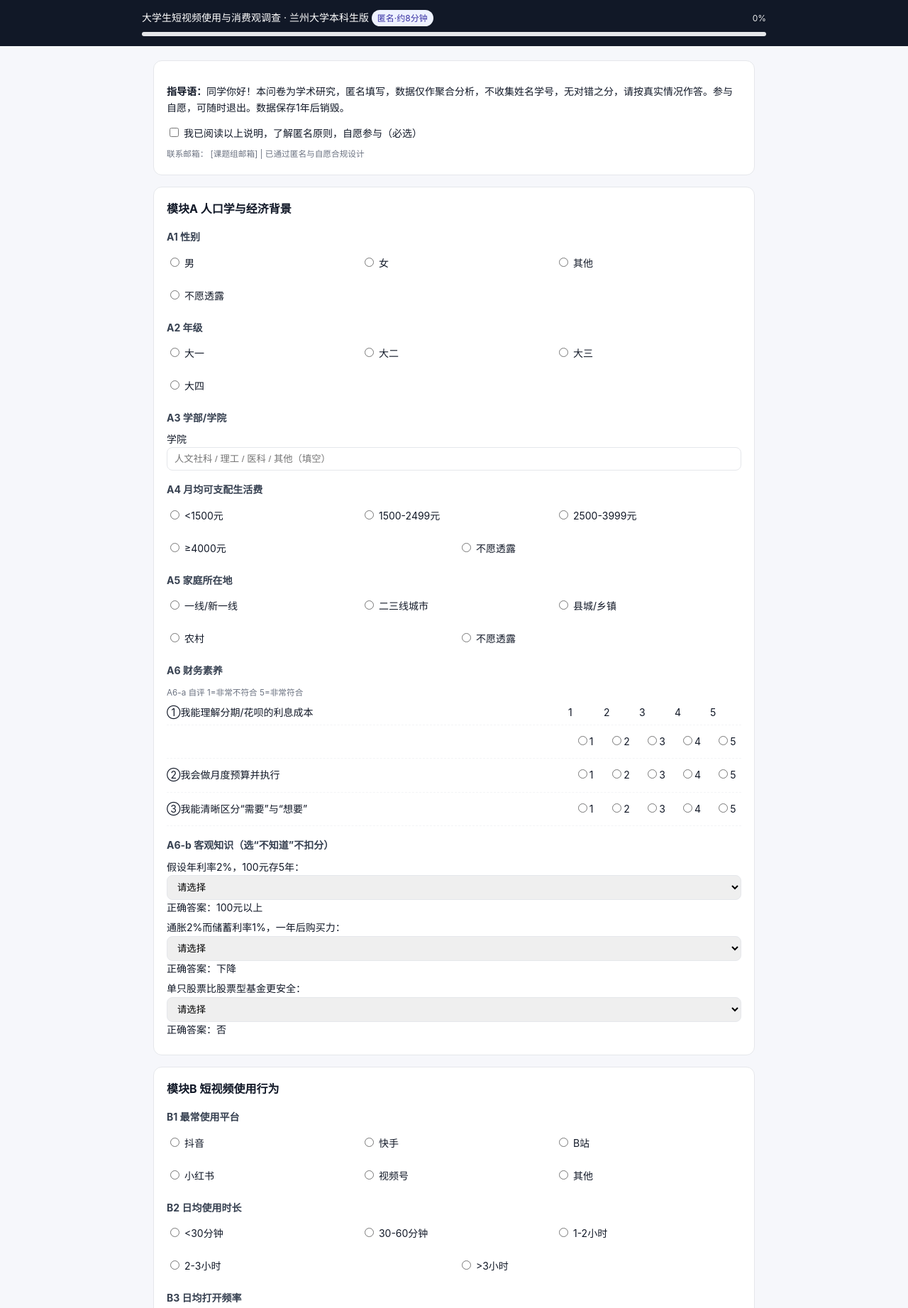
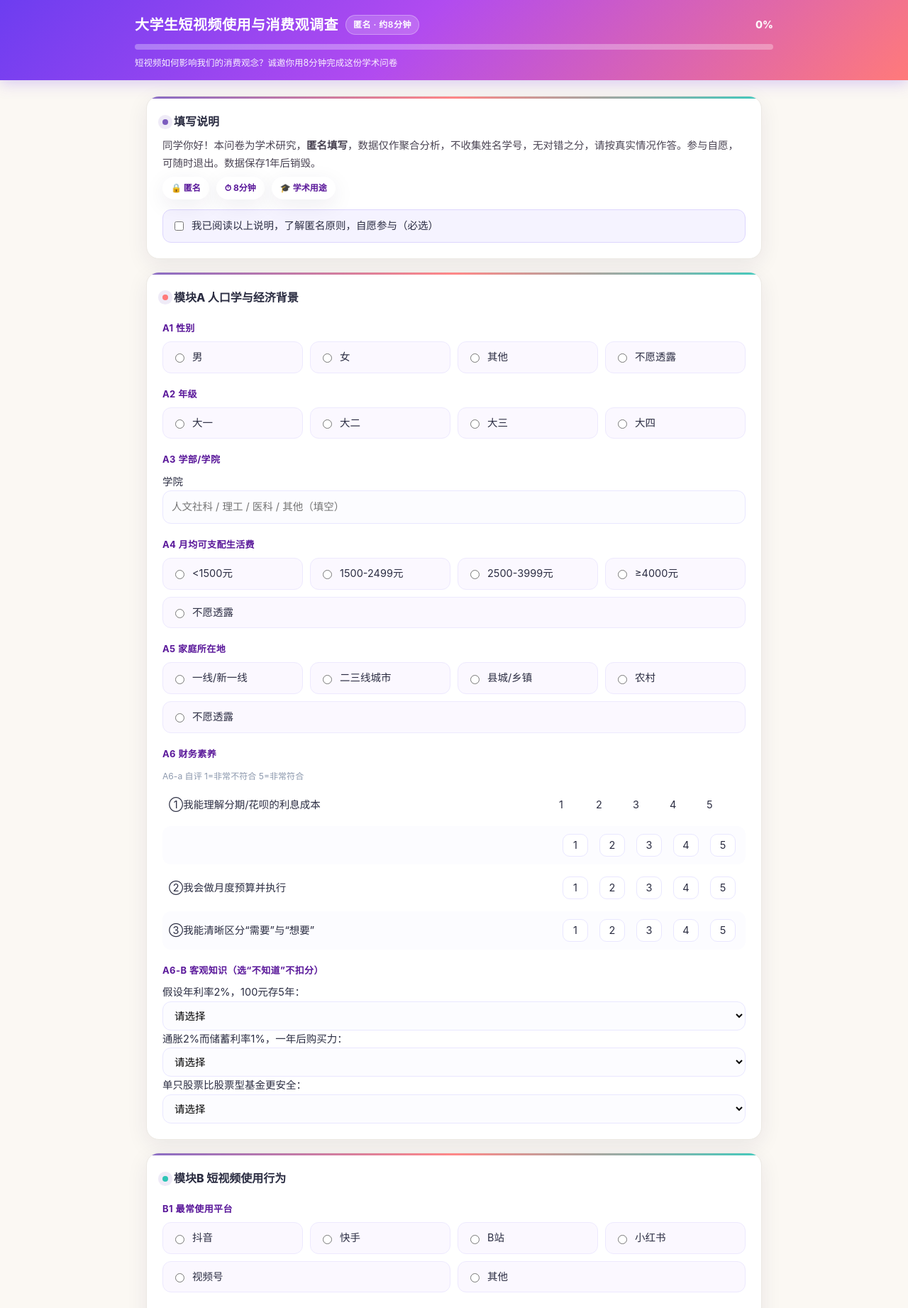
Before and after one commit to nftuoa/lzu-shortvideo-survey, a website: page public/index.html in a window 1280 px wide. Shown: the top 1843 px of the page at 71% size. Drawn offline with Linux system fonts and the light colour scheme.

Commit message:
style: exquisite theme v2 - remove LZU title, hide A6 answers, remove contact email, gradient/muted aesthetic

```diff
--- a/public/index.html
+++ b/public/index.html
@@ -3,50 +3,80 @@
 <head>
 <meta charset="utf-8"/>
 <meta name="viewport" content="width=device-width,initial-scale=1"/>
-<title>大学生短视频使用与消费观调查（兰州大学本科生版）</title>
+<title>大学生短视频使用与消费观调查</title>
+<link rel="preconnect" href="https://fonts.googleapis.com">
 <style>
-:root{--bg:#f6f7fb;--card:#fff;--pri:#2563eb;--bd:#e5e7eb}
-*{box-sizing:border-box} body{margin:0;background:var(--bg);font:14px/1.6 -apple-system,BlinkMacSystemFont,"PingFang SC","Microsoft YaHei",sans-serif;color:#111827}
-.header{position:sticky;top:0;background:#111827;color:#fff;padding:14px 16px;z-index:10}
-.container{max-width:880px;margin:20px auto;padding:0 16px}
-.card{background:var(--card);border:1px solid var(--bd);border-radius:12px;padding:18px 18px;margin:16px 0}
-h2{font-size:16px;margin:0 0 8px} h3{font-size:14px;margin:16px 0 8px;color:#374151}
-label{display:block;margin:6px 0} .row{display:flex;gap:12px;flex-wrap:wrap} .row>label{flex:1 1 200px}
-input[type=text],select,textarea{width:100%;padding:8px 10px;border:1px solid var(--bd);border-radius:8px}
-.likert{display:grid;grid-template-columns:1fr repeat(5,44px);align-items:center;gap:6px;padding:6px 0;border-bottom:1px dashed #f3f4f6}
-.likert .q{grid-column:1} .likert label{justify-self:center}
-.progress{height:6px;background:#e5e7eb;border-radius:99px;overflow:hidden} .bar{height:100%;width:0;background:var(--pri);transition:.3s}
-.btn{background:var(--pri);color:#fff;border:0;padding:10px 18px;border-radius:10px;cursor:pointer;font-weight:600}
-.btn:disabled{opacity:.5}
-small{color:#6b7280}
-.badge{display:inline-block;background:#eef2ff;color:#3730a3;padding:2px 8px;border-radius:99px;font-size:12px}
+:root{--bg:#fbf8f3;--card:#ffffff;--pri:#7c5cbf;--pri2:#ff7a7a;--pri3:#2ec4b6;--text:#2b2d42;--muted:#8d99ae;--bd:#ece9e3;--shadow:0 8px 30px rgba(44,26,73,.08)}
+*{box-sizing:border-box}
+body{margin:0;background:var(--bg);color:var(--text);font:14.5px/1.7 "PingFang SC","Microsoft YaHei",Inter,system-ui,-apple-system,sans-serif}
+a{color:var(--pri)}
+.header{position:sticky;top:0;z-index:10;background:linear-gradient(135deg,#6d3df0 0%,#b14bf0 45%,#ff7a7a 100%);color:#fff;padding:18px 16px 14px;box-shadow:0 4px 20px rgba(109,61,240,.25)}
+.header-inner{max-width:900px;margin:0 auto;display:flex;justify-content:space-between;align-items:center;gap:12px;flex-wrap:wrap}
+.header h1{margin:0;font-size:20px;letter-spacing:.5px;font-weight:800;display:flex;align-items:center;gap:10px}
+.header h1 span{font-size:12px;font-weight:600;background:rgba(255,255,255,.18);border:1px solid rgba(255,255,255,.3);padding:3px 10px;border-radius:999px;backdrop-filter:blur(6px)}
+.header p{margin:4px 0 0;font-size:12.5px;opacity:.9;max-width:900px;margin-left:auto;margin-right:auto}
+.progress{height:8px;background:rgba(255,255,255,.3);border-radius:999px;overflow:hidden;max-width:900px;margin:10px auto 0}
+.bar{height:100%;width:0;background:#fff;transition:width .35s ease;box-shadow:0 0 10px rgba(255,255,255,.6)}
+.container{max-width:900px;margin:22px auto;padding:0 16px 40px}
+.card{background:var(--card);border:1px solid var(--bd);border-radius:18px;padding:22px 22px;margin:18px 0;box-shadow:var(--shadow);position:relative;overflow:hidden}
+.card::before{content:"";position:absolute;top:0;left:0;right:0;height:3px;background:linear-gradient(90deg,var(--pri),var(--pri2),var(--pri3));opacity:.9}
+.card h2{margin:0 0 6px;font-size:16px;font-weight:800;display:flex;align-items:center;gap:8px}
+.card h2 i{width:8px;height:8px;border-radius:50%;background:var(--pri);display:inline-block;box-shadow:0 0 0 6px rgba(124,92,191,.12)}
+.card h3{margin:18px 0 8px;font-size:13px;letter-spacing:.4px;color:#5a189a;text-transform:uppercase;font-weight:700}
+.row{display:flex;gap:10px;flex-wrap:wrap}
+.row>label{flex:1 1 160px;background:#fbf8ff;border:1px solid #ede9fe;border-radius:12px;padding:9px 12px;cursor:pointer;transition:.15s;display:flex;align-items:center;gap:8px}
+.row>label:hover{border-color:#c4b5fd;background:#f5f3ff;transform:translateY(-1px)}
+.row>label:has(input:checked){background:linear-gradient(135deg,#ede9fe,#fff0f6);border-color:var(--pri);box-shadow:0 4px 12px rgba(124,92,191,.15)}
+input[type=radio],input[type=checkbox]{accent-color:var(--pri)}
+input[type=text],select,textarea{width:100%;padding:10px 12px;border:1.5px solid #e9e7ff;border-radius:12px;background:#fcfcff;transition:.15s;font:inherit}
+input[type=text]:focus,select:focus,textarea:focus{outline:none;border-color:var(--pri);background:#fff;box-shadow:0 0 0 4px rgba(124,92,191,.12)}
+.likert{display:grid;grid-template-columns:1fr repeat(5,46px);align-items:center;gap:6px;padding:10px 8px;border-radius:12px;margin:6px 0;background:#fcfcff;border:1px solid transparent}
+.likert:nth-child(even){background:#fff}
+.likert:hover{border-color:#e9e7ff}
+.likert .q{font-weight:500}
+.likert label{justify-self:center;background:#fff;border:1px solid #e9e7ff;border-radius:10px;width:36px;height:32px;display:flex;align-items:center;justify-content:center;cursor:pointer}
+.likert label:has(input:checked){background:var(--pri);color:#fff;border-color:var(--pri)}
+.likert input{position:absolute;opacity:0;pointer-events:none}
+.badge{display:inline-flex;align-items:center;gap:6px;background:rgba(255,255,255,.9);color:#5a189a;padding:4px 10px;border-radius:999px;font-size:12px;font-weight:700}
+.btn{appearance:none;background:linear-gradient(135deg,var(--pri),#ff7a7a);color:#fff;border:0;padding:12px 22px;border-radius:999px;cursor:pointer;font-weight:800;letter-spacing:.3px;box-shadow:0 8px 18px rgba(124,92,191,.25);transition:.15s}
+.btn:hover{transform:translateY(-1px);box-shadow:0 10px 22px rgba(124,92,191,.32)}
+.btn:disabled{opacity:.5;transform:none}
+small{color:var(--muted)}
+.hero{display:flex;gap:10px;align-items:center;flex-wrap:wrap;margin-top:6px}
+.hero .pill{background:#fff;color:#5a189a;border-radius:999px;padding:6px 12px;font-size:12px;font-weight:700;box-shadow:var(--shadow)}
+.divider{height:1px;background:linear-gradient(90deg,transparent,#ece9e3,transparent);margin:14px 0}
+@media (max-width:640px){.likert{grid-template-columns:1fr repeat(5,38px)}}
 </style>
 </head>
 <body>
 <div class="header">
-  <div style="max-width:880px;margin:0 auto;display:flex;justify-content:space-between;align-items:center;gap:12px">
-    <div>大学生短视频使用与消费观调查 · 兰州大学本科生版 <span class="badge">匿名·约8分钟</span></div>
-    <div id="progText" style="font-size:12px;opacity:.9">0%</div>
+  <div class="header-inner">
+    <h1>大学生短视频使用与消费观调查 <span>匿名 · 约8分钟</span></h1>
+    <div id="progText" style="font-weight:800;opacity:.95">0%</div>
   </div>
-  <div class="progress" style="max-width:880px;margin:8px auto 0"><div id="bar" class="bar"></div></div>
+  <div class="progress"><div id="bar" class="bar"></div></div>
+  <p style="max-width:900px;margin:8px auto 0;opacity:.92">短视频如何影响我们的消费观念？诚邀你用8分钟完成这份学术问卷</p>
 </div>
 
 <div class="container">
 <form id="form">
   <div class="card">
-    <p><b>指导语：</b>同学你好！本问卷为学术研究，匿名填写，数据仅作聚合分析，不收集姓名学号，无对错之分，请按真实情况作答。参与自愿，可随时退出。数据保存1年后销毁。</p>
-    <label><input type="checkbox" id="consent" required> 我已阅读以上说明，了解匿名原则，自愿参与（必选）</label>
-    <small>联系邮箱： [课题组邮箱] | 已通过匿名与自愿合规设计</small>
+    <h2><i></i> 填写说明</h2>
+    <p style="margin:8px 0 0;color:#4a4453">同学你好！本问卷为学术研究，<b>匿名填写</b>，数据仅作聚合分析，不收集姓名学号，无对错之分，请按真实情况作答。参与自愿，可随时退出。数据保存1年后销毁。</p>
+    <div class="hero">
+      <span class="pill">🔒 匿名</span><span class="pill">⏱ 8分钟</span><span class="pill">🎓 学术用途</span>
+    </div>
+    <label style="margin-top:14px;display:flex;align-items:center;gap:8px;background:#f5f3ff;border:1px solid #ddd6fe;padding:10px 12px;border-radius:12px"><input type="checkbox" id="consent" required> 我已阅读以上说明，了解匿名原则，自愿参与（必选）</label>
   </div>
 
   <div class="card">
-    <h2>模块A 人口学与经济背景</h2>
+    <h2><i style="background:var(--pri2)"></i> 模块A 人口学与经济背景</h2>
     <h3>A1 性别</h3>
     <div class="row"><label><input type="radio" name="a1_gender" value="男" required> 男</label><label><input type="radio" name="a1_gender" value="女"> 女</label><label><input type="radio" name="a1_gender" value="其他"> 其他</label><label><input type="radio" name="a1_gender" value="不愿透露"> 不愿透露</label></div>
     <h3>A2 年级</h3>
     <div class="row"><label><input type="radio" name="a2_grade" value="大一" required> 大一</label><label><input type="radio" name="a2_grade" value="大二"> 大二</label><label><input type="radio" name="a2_grade" value="大三"> 大三</label><label><input type="radio" name="a2_grade" value="大四"> 大四</label></div>
     <h3>A3 学部/学院</h3>
-    <label>学院 <input type="text" name="a3_college" placeholder="人文社科 / 理工 / 医科 / 其他（填空）" required></label>
+    <label style="background:transparent;border:0;padding:0">学院 <input type="text" name="a3_college" placeholder="人文社科 / 理工 / 医科 / 其他（填空）" required></label>
     <h3>A4 月均可支配生活费</h3>
     <div class="row"><label><input type="radio" name="a4_expense" value="<1500元" required> &lt;1500元</label><label><input type="radio" name="a4_expense" value="1500-2499元"> 1500-2499元</label><label><input type="radio" name="a4_expense" value="2500-3999元"> 2500-3999元</label><label><input type="radio" name="a4_expense" value="≥4000元"> ≥4000元</label><label><input type="radio" name="a4_expense" value="不愿透露"> 不愿透露</label></div>
     <h3>A5 家庭所在地</h3>
@@ -58,13 +88,13 @@ small{color:#6b7280}
     <div class="likert"><div>②我会做月度预算并执行</div><label><input type="radio" name="a6a2" value="1" required>1</label><label><input type="radio" name="a6a2" value="2">2</label><label><input type="radio" name="a6a2" value="3">3</label><label><input type="radio" name="a6a2" value="4">4</label><label><input type="radio" name="a6a2" value="5">5</label></div>
     <div class="likert"><div>③我能清晰区分“需要”与“想要”</div><label><input type="radio" name="a6a3" value="1" required>1</label><label><input type="radio" name="a6a3" value="2">2</label><label><input type="radio" name="a6a3" value="3">3</label><label><input type="radio" name="a6a3" value="4">4</label><label><input type="radio" name="a6a3" value="5">5</label></div>
     <h3>A6-b 客观知识（选“不知道”不扣分）</h3>
-    <label>假设年利率2%，100元存5年：<select name="a6b1" required><option value="">请选择</option><option>100元以上</option><option>恰好102元</option><option>低于102元</option><option>不知道</option></select> 正确答案：100元以上</label>
-    <label>通胀2%而储蓄利率1%，一年后购买力：<select name="a6b2" required><option value="">请选择</option><option>上升</option><option>不变</option><option>下降</option><option>不知道</option></select> 正确答案：下降</label>
-    <label>单只股票比股票型基金更安全：<select name="a6b3" required><option value="">请选择</option><option>是</option><option>否</option><option>不知道</option></select> 正确答案：否</label>
+    <label>假设年利率2%，100元存5年：<select name="a6b1" required><option value="">请选择</option><option>100元以上</option><option>恰好102元</option><option>低于102元</option><option>不知道</option></select></label>
+    <label>通胀2%而储蓄利率1%，一年后购买力：<select name="a6b2" required><option value="">请选择</option><option>上升</option><option>不变</option><option>下降</option><option>不知道</option></select></label>
+    <label>单只股票比股票型基金更安全：<select name="a6b3" required><option value="">请选择</option><option>是</option><option>否</option><option>不知道</option></select></label>
   </div>
 
   <div class="card">
-    <h2>模块B 短视频使用行为</h2>
+    <h2><i style="background:var(--pri3)"></i> 模块B 短视频使用行为</h2>
     <h3>B1 最常使用平台</h3>
     <div class="row"><label><input type="radio" name="b1_platform" value="抖音" required> 抖音</label><label><input type="radio" name="b1_platform" value="快手"> 快手</label><label><input type="radio" name="b1_platform" value="B站"> B站</label><label><input type="radio" name="b1_platform" value="小红书"> 小红书</label><label><input type="radio" name="b1_platform" value="视频号"> 视频号</label><label><input type="radio" name="b1_platform" value="其他"> 其他</label></div>
     <h3>B2 日均使用时长</h3>
@@ -84,8 +114,8 @@ small{color:#6b7280}
   </div>
 
   <div class="card">
-    <h2>模块C 心理机制</h2>
-    <small>1=非常不同意 5=非常同意，题组内已随机思想，诚实作答</small>
+    <h2><i></i> 模块C 心理机制</h2>
+    <small>1=非常不同意 5=非常同意</small>
     <div id="c1"></div>
     <div id="c2"></div>
     <div id="c3"></div>
@@ -97,14 +127,14 @@ small{color:#6b7280}
   </div>
 
   <div class="card">
-    <h2>模块D 冲动性消费</h2>
+    <h2><i style="background:#ffb703"></i> 模块D 冲动性消费</h2>
     <div id="d1"></div>
     <div class="likert"><div>买完后我常后悔当时太冲动（效标题，不计入维度）</div><label><input type="radio" name="d1_regret" value="1" required>1</label><label><input type="radio" name="d1_regret" value="2">2</label><label><input type="radio" name="d1_regret" value="3">3</label><label><input type="radio" name="d1_regret" value="4">4</label><label><input type="radio" name="d1_regret" value="5">5</label></div>
     <div id="d2"></div>
   </div>
 
   <div class="card">
-    <h2>模块E 自我控制与引导需求</h2>
+    <h2><i style="background:var(--pri)"></i> 模块E 自我控制与引导需求</h2>
     <div id="e1"></div>
     <h3>E2 你希望获得哪类引导？（多选，选“不需要”则互斥）</h3>
     <div class="row">
@@ -115,9 +145,9 @@ small{color:#6b7280}
   </div>
 
   <div class="card" style="text-align:center">
-    <button class="btn" type="submit" id="submitBtn">提交问卷</button>
-    <p id="msg" style="margin-top:10px"></p>
-    <small>提交即代表同意匿名数据用于学术研究 | 时长已记录用于质控（180-900秒有效）</small>
+    <button class="btn" type="submit" id="submitBtn">提交问卷 ✨</button>
+    <p id="msg" style="margin-top:12px;font-weight:700"></p>
+    <small>提交即代表同意匿名数据用于学术研究 · 已记录作答时长用于质控</small>
   </div>
 </form>
 </div>
@@ -134,8 +164,6 @@
 fill('d1',[['d1_1','看到短视频推荐的商品，我常不加思考就下单'],['d1_2','我常因直播间“限时优惠/最后几件”而买了原本不需要的东西'],['d1_3','我购买前会认真对比和思考（反向）'],['d1_4','“先买了再说”是我的常见购物方式']]);
 fill('d2',[['d2_1','我常因追求潮流/爆款而购买超出实际需要的商品'],['d2_2','为了在社交/同学面前不丢面子，有时会超出预算消费'],['d2_3','我认同“超前消费、分期付款很正常/没什么风险”'],['d2_4','我会因短视频种草而超出原定的消费计划/预算']]);
 fill('e1',[['e1_1','我能抵制诱惑，坚持原计划'],['e1_2','我很难改掉坏习惯（反向）'],['e1_3','我能控制自己的消费冲动']]);
-
-// 互斥
 document.getElementById('e2_none').addEventListener('change', e=>{
   if(e.target.checked) document.querySelectorAll('input[name="e2"]').forEach(c=>{ if(c!==e.target) {c.checked=false; c.disabled=true}}); else document.querySelectorAll('input[name="e2"]').forEach(c=>c.disabled=false);
 });
@@ -143,25 +171,16 @@ document.querySelectorAll('input[name="b4"]').forEach(c=>c.addEventListener('cha
   const n=document.querySelectorAll('input[name="b4"]:checked').length;
   if(n>3){c.checked=false; alert('B4最多选3项');}
 }));
-
-// 进度
 const form=document.getElementById('form');
 form.addEventListener('input',()=>{
-  const total=form.querySelectorAll('input[required],select[required]').length;
-  const filled=[...form.querySelectorAll('input[required],select[required]')].filter(el=>{
-    if(el.type==='radio') return form.querySelector(`input[name="${el.name}"]:checked`);
-    if(el.type==='checkbox') return true;
-    return el.value;
-  }).length;
-  // 去重 radio
   const names=new Set([...form.querySelectorAll('input[type=radio][required]')].map(r=>r.name));
   let done=0; names.forEach(n=>{ if(form.querySelector(`input[name="${n}"]:checked`)) done++});
   const selDone=[...form.querySelectorAll('select[required]')].filter(s=>s.value).length;
-  const pct=Math.round((done+selDone)/ (names.size+3) *100);
+  const total = names.size + 3;
+  const pct=Math.round((done+selDone)/ total *100);
   document.getElementById('bar').style.width=pct+'%';
   document.getElementById('progText').textContent=pct+'%';
 });
-
 form.addEventListener('submit', async e=>{
   e.preventDefault();
   if(!document.getElementById('consent').checked) return alert('请先勾选知情同意');
@@ -189,15 +208,14 @@ form.addEventListener('submit', async e=>{
     e2_choices:e2, e2_moment:fd.get('e2_moment'), e2_tip:fd.get('e2_tip'),
     duration_seconds
   };
-  // 前端再校验 att
   if(payload.att!==5) return alert('注意力检测题请选择“非常同意”(5)');
   const btn=document.getElementById('submitBtn'); btn.disabled=true; btn.textContent='提交中...';
   try{
     const r=await fetch('/api/submit', {method:'POST', headers:{'Content-Type':'application/json'}, body: JSON.stringify(payload)});
     const j=await r.json();
-    if(j.ok){ document.getElementById('msg').textContent='提交成功，感谢参与！编号 #'+j.id; form.reset(); window.scrollTo(0,0); }
-    else { document.getElementById('msg').textContent='提交失败：'+(j.msg||r.statusText); btn.disabled=false; btn.textContent='提交问卷'; }
-  }catch(err){ document.getElementById('msg').textContent='网络错误：'+err.message; btn.disabled=false; btn.textContent='提交问卷'; }
+    if(j.ok){ document.getElementById('msg').textContent='提交成功，感谢参与！编号 #'+j.id; document.getElementById('msg').style.color='#1a7f37'; form.reset(); document.getElementById('bar').style.width='0%'; document.getElementById('progText').textContent='0%'; window.scrollTo({top:0,behavior:'smooth'}); }
+    else { document.getElementById('msg').textContent='提交失败：'+(j.msg||r.statusText); document.getElementById('msg').style.color='#d1242f'; btn.disabled=false; btn.textContent='提交问卷 ✨'; }
+  }catch(err){ document.getElementById('msg').textContent='网络错误：'+err.message; document.getElementById('msg').style.color='#d1242f'; btn.disabled=false; btn.textContent='提交问卷 ✨'; }
 });
 </script>
 </body>
```
